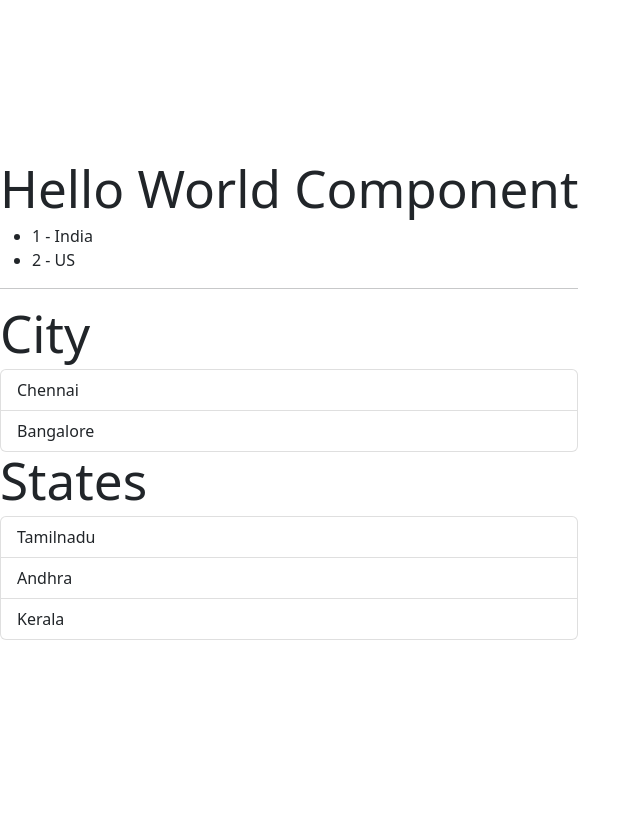
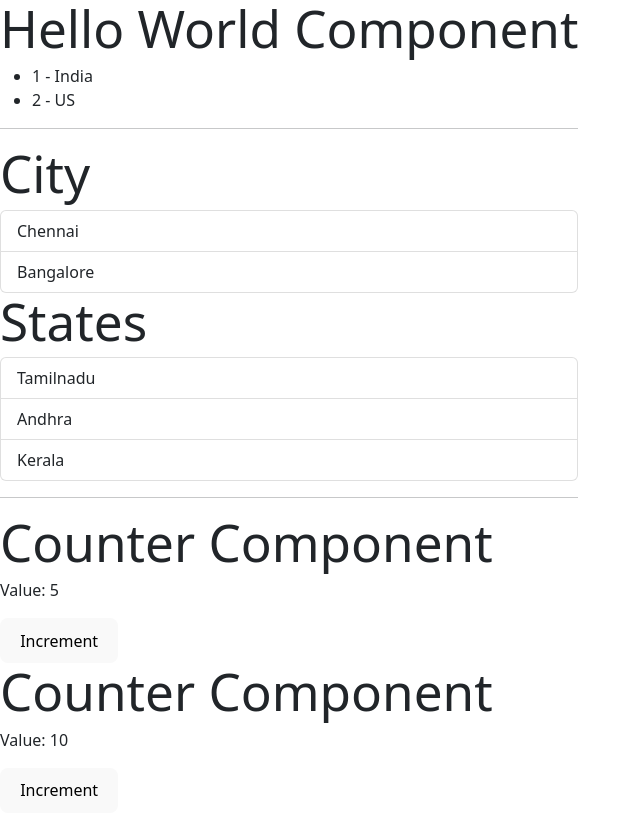
Before and after one commit to expeo-in/react-ts-sample, a React (Vite) app: page / in a window 1280 px wide. Shown: the whole page, without its empty margins (0-641 px from the left). Built offline with nearby package versions, Linux system fonts and the light colour scheme; the HTML template or start-up script is replaced by a standard one.

Commit message:
Building Components - Counter

```diff
--- a/src/App.tsx
+++ b/src/App.tsx
@@ -2,22 +2,39 @@ import { Fragment } from "react";
 import HelloWorld from "./components/HelloWorld";
 //import { ListGroup, name  } from "./components/ListGroup";
 import ListGroup from "./components/ListGroup";
+import Counter from "./components/Counter";
 
 function App() {
+  const handleItemSelected = (item: string) => {
+    console.log(item);
+  };
   return (
     <>
       <HelloWorld></HelloWorld>
       <hr></hr>
+
       <ListGroup
         heading="City"
         items={["Chennai", "Bangalore"]}
-        onItemSelected={(city) => console.log("city selected", city)}
+        onItemSelected={handleItemSelected}
       ></ListGroup>
+
       <ListGroup
         heading="States"
         items={["Tamilnadu", "Andhra", "Kerala"]}
         onItemSelected={(state) => console.log("state selected", state)}
       ></ListGroup>
+
+      <hr></hr>
+
+      <Counter
+        initialvalue={5}
+        onIncremented={(value) => console.log("counter1", value)}
+      ></Counter>
+      <Counter
+        initialvalue={10}
+        onIncremented={(value) => console.log("countr2", value)}
+      ></Counter>
     </>
   );
 }
--- /dev/null
+++ b/src/components/Counter.tsx
@@ -0,0 +1,25 @@
+import { useState } from "react";
+
+interface Props {
+  initialvalue: number;
+  onIncremented: (value: number) => void;
+}
+
+function Counter({ initialvalue, onIncremented }: Props) {
+  const [count, setCount] = useState(initialvalue);
+
+  const handleClick = () => {
+    setCount(count + 1);
+    onIncremented(count + 1);
+  };
+
+  return (
+    <>
+      <h1>Counter Component</h1>
+      <p>Value: {count}</p>
+      <button onClick={handleClick}>Increment</button>
+    </>
+  );
+}
+
+export default Counter;
--- a/src/components/ListGroup.tsx
+++ b/src/components/ListGroup.tsx
@@ -10,7 +10,11 @@ interface ComponentProps {
 const ListGroup = ({ items, heading, onItemSelected }: ComponentProps) => {
   // const items: any[] = props.items;
   // const heading = props.heading;
+  // const onItemSelected = props.onItemSelected;
 
+  //const array = useState(-1);
+  //const selectedIndex = array[0];
+  //const setSelectedIndex = array[1];
   const [selectedIndex, setSelectedIndex] = useState(-1);
 
   const handleClick = (item: string, index: number) => {
```
